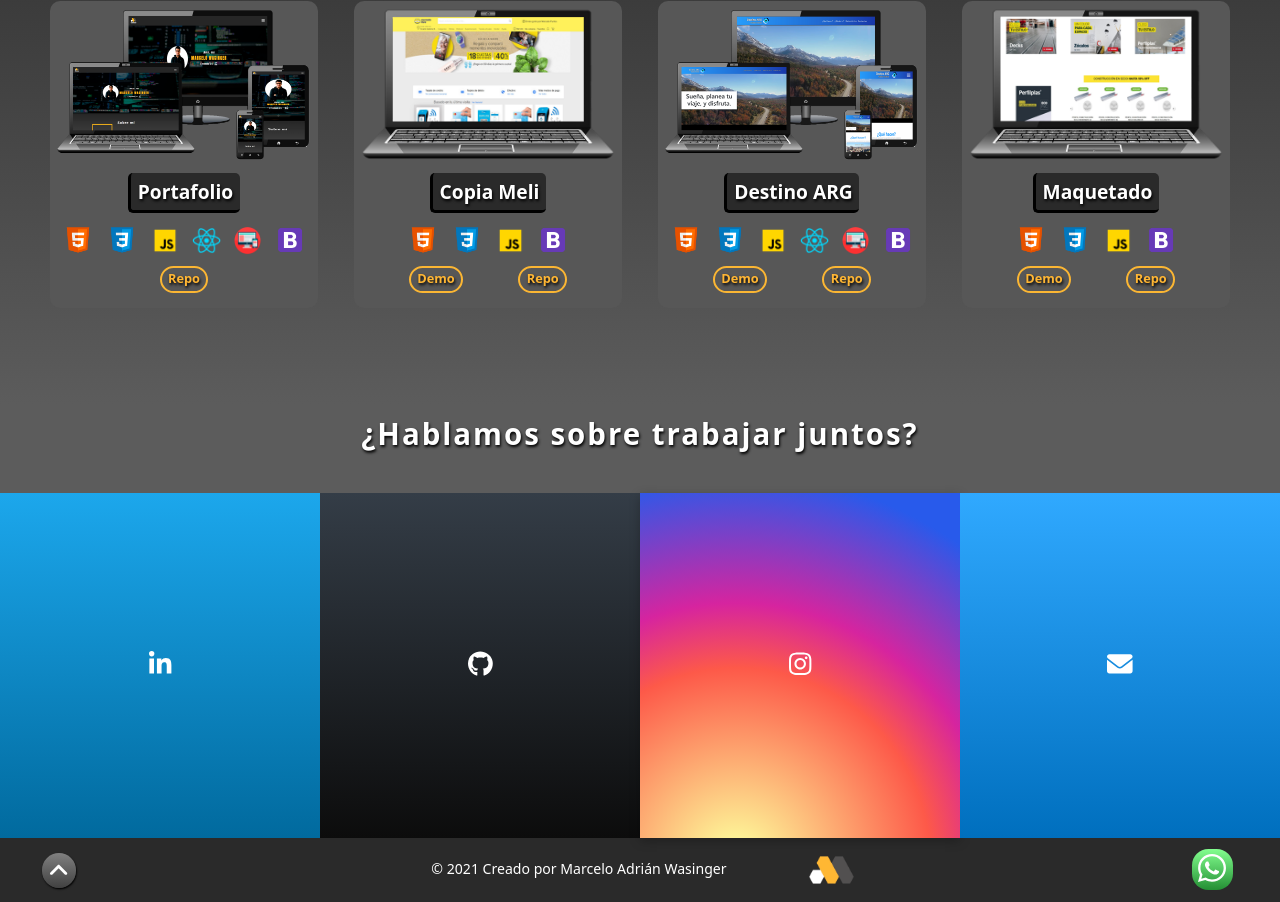
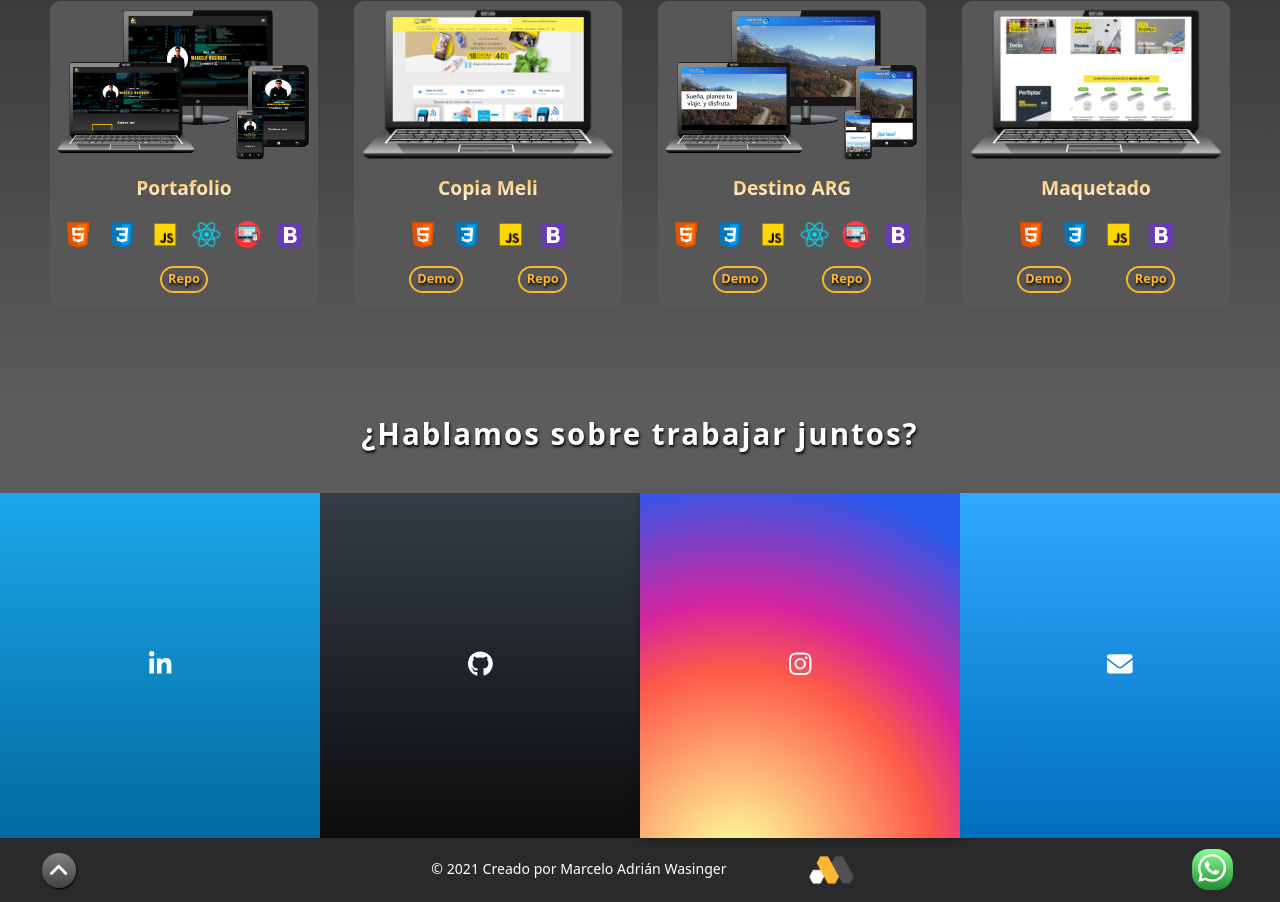
Before and after one commit to macheWasinger/portafolio, a React (Create React App) app: page / in a window 1280 px wide. Shown: the part 2201-3103 px from the top of the page. Built offline with nearby package versions, Linux system fonts and the light colour scheme; a web font is replaced by a local one.

Commit message:
cambios diseño

```diff
--- a/src/css/proyectos/ProyectosDESKTOP.css
+++ b/src/css/proyectos/ProyectosDESKTOP.css
@@ -67,6 +67,7 @@
 .container-project:hover {
   box-shadow: 2px 3px 4px #2a2a2a;
   transition: all 0.3s !important;
+  transform: rotate;
 }
 
 .container-text-tech {
@@ -110,19 +111,24 @@
 .title-project {
   width: auto;
   height: auto;
-  padding: 2.5%;
-  background-color: #2a2a2a;
+  padding: 1%;
+  /* background-color: #2a2a2a; */
+  background: linear-gradient(#ffb633, #fff);
   font-size: 1.5vw;
   font-weight: 600;
-  text-shadow: 1px 2px 3px #000;
+  /* text-shadow: 1px 2px 3px #000; */
   color: #ffffff;
-  border-style: solid;
+  /* border-style: solid;
   border-right: 3px;
-  border-top: 3px;
-  border-color: #000000;
-  border-radius: 5px;
+  border-top: 3px; */
+  /* border-color: #000000; */
+  /* border-radius: 5px; */
   /* border-radius: 5px; */
   /* box-shadow: 0 0 7px #000; */
+
+  -webkit-text-fill-color: transparent;
+  -webkit-background-clip: text;
+
   transition-delay: 0.3s;
 }
 
```
